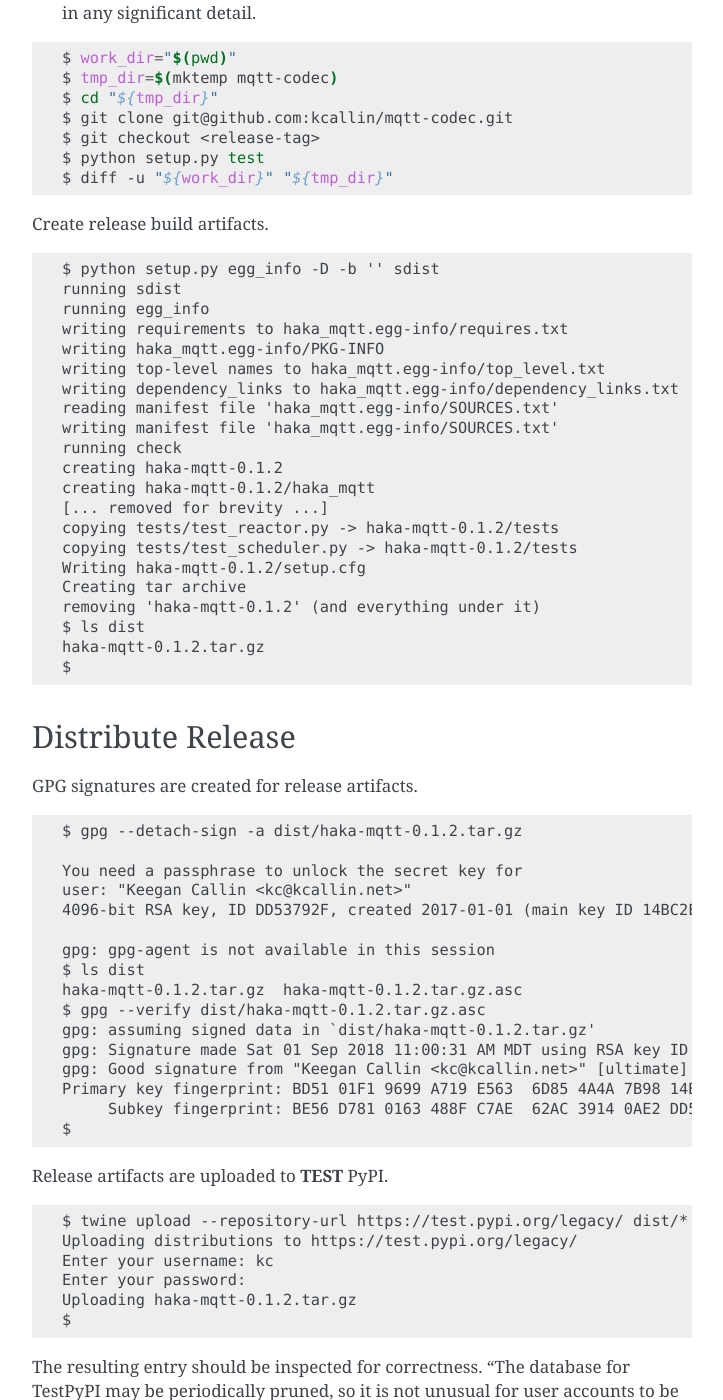
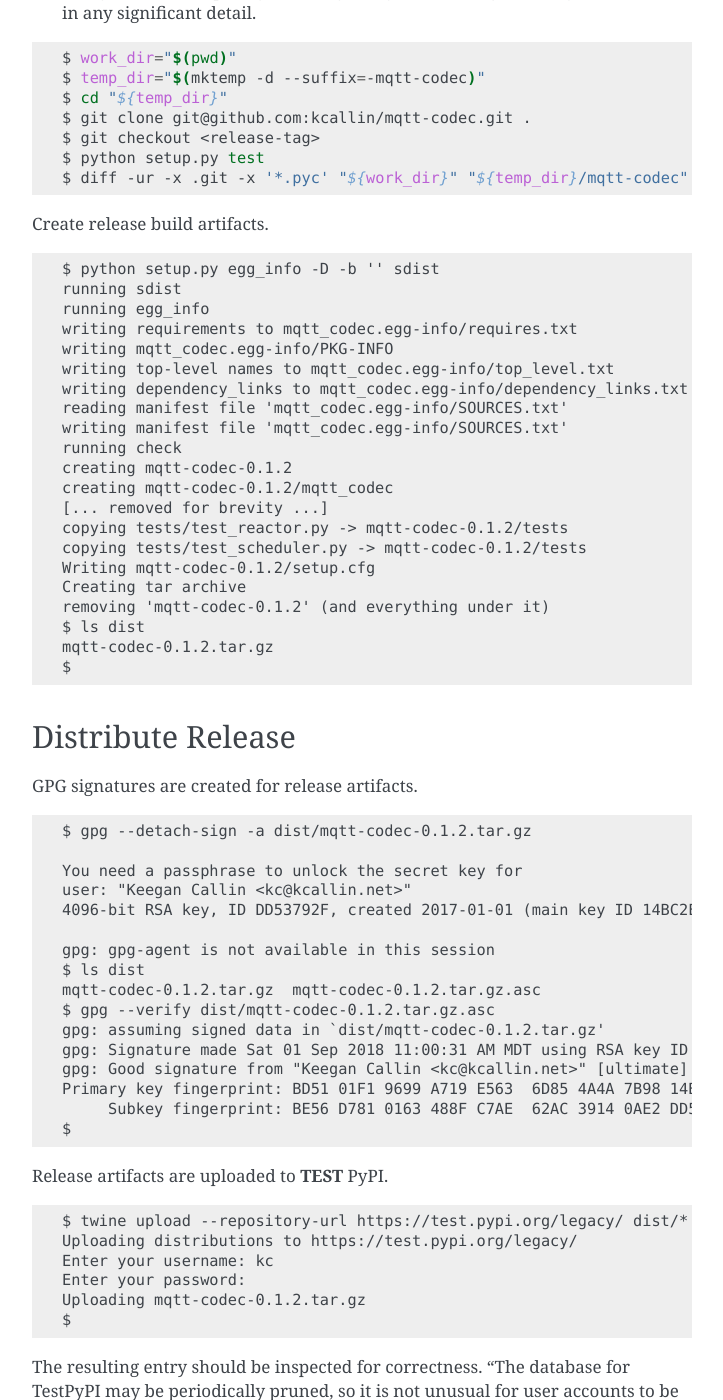
Before and after one commit to kcallin/mqtt-codec, a Sphinx documentation site: the page built from doc/source/admin.rst, in a window 1280 px wide and 1400 px high, scrolled down 1231 px. Shown: the whole window, without its empty margins (388-1111 px from the left). Built offline with Sphinx 7.4.7, drawn with Linux system fonts in a browser that asks for light colours; some of the changed text lies outside the part shown.

Commit message:
Removed incorrect references to haka.
Signed-off-by: Keegan Callin <kc@kcallin.net>

```diff
--- a/doc/source/admin.rst
+++ b/doc/source/admin.rst
@@ -67,12 +67,12 @@ changes.  To combat this:
 .. code-block:: bash
 
     $ work_dir="$(pwd)"
-    $ tmp_dir=$(mktemp mqtt-codec)
-    $ cd "${tmp_dir}"
-    $ git clone git@github.com:kcallin/mqtt-codec.git
+    $ temp_dir="$(mktemp -d --suffix=-mqtt-codec)"
+    $ cd "${temp_dir}"
+    $ git clone git@github.com:kcallin/mqtt-codec.git .
     $ git checkout <release-tag>
     $ python setup.py test
-    $ diff -u "${work_dir}" "${tmp_dir}"
+    $ diff -ur -x .git -x '*.pyc' "${work_dir}" "${temp_dir}/mqtt-codec"
 
 Create release build artifacts.
 
@@ -81,23 +81,23 @@ Create release build artifacts.
     $ python setup.py egg_info -D -b '' sdist
     running sdist
     running egg_info
-    writing requirements to haka_mqtt.egg-info/requires.txt
-    writing haka_mqtt.egg-info/PKG-INFO
-    writing top-level names to haka_mqtt.egg-info/top_level.txt
-    writing dependency_links to haka_mqtt.egg-info/dependency_links.txt
-    reading manifest file 'haka_mqtt.egg-info/SOURCES.txt'
-    writing manifest file 'haka_mqtt.egg-info/SOURCES.txt'
+    writing requirements to mqtt_codec.egg-info/requires.txt
+    writing mqtt_codec.egg-info/PKG-INFO
+    writing top-level names to mqtt_codec.egg-info/top_level.txt
+    writing dependency_links to mqtt_codec.egg-info/dependency_links.txt
+    reading manifest file 'mqtt_codec.egg-info/SOURCES.txt'
+    writing manifest file 'mqtt_codec.egg-info/SOURCES.txt'
     running check
-    creating haka-mqtt-0.1.2
-    creating haka-mqtt-0.1.2/haka_mqtt
+    creating mqtt-codec-0.1.2
+    creating mqtt-codec-0.1.2/mqtt_codec
     [... removed for brevity ...]
-    copying tests/test_reactor.py -> haka-mqtt-0.1.2/tests
-    copying tests/test_scheduler.py -> haka-mqtt-0.1.2/tests
-    Writing haka-mqtt-0.1.2/setup.cfg
+    copying tests/test_reactor.py -> mqtt-codec-0.1.2/tests
+    copying tests/test_scheduler.py -> mqtt-codec-0.1.2/tests
+    Writing mqtt-codec-0.1.2/setup.cfg
     Creating tar archive
-    removing 'haka-mqtt-0.1.2' (and everything under it)
+    removing 'mqtt-codec-0.1.2' (and everything under it)
     $ ls dist
-    haka-mqtt-0.1.2.tar.gz
+    mqtt-codec-0.1.2.tar.gz
     $
 
 Distribute Release
@@ -107,7 +107,7 @@ GPG signatures are created for release artifacts.
 
 .. code-block:: none
 
-    $ gpg --detach-sign -a dist/haka-mqtt-0.1.2.tar.gz
+    $ gpg --detach-sign -a dist/mqtt-codec-0.1.2.tar.gz
 
     You need a passphrase to unlock the secret key for
     user: "Keegan Callin <kc@kcallin.net>"
@@ -115,9 +115,9 @@ GPG signatures are created for release artifacts.
 
     gpg: gpg-agent is not available in this session
     $ ls dist
-    haka-mqtt-0.1.2.tar.gz  haka-mqtt-0.1.2.tar.gz.asc
-    $ gpg --verify dist/haka-mqtt-0.1.2.tar.gz.asc
-    gpg: assuming signed data in `dist/haka-mqtt-0.1.2.tar.gz'
+    mqtt-codec-0.1.2.tar.gz  mqtt-codec-0.1.2.tar.gz.asc
+    $ gpg --verify dist/mqtt-codec-0.1.2.tar.gz.asc
+    gpg: assuming signed data in `dist/mqtt-codec-0.1.2.tar.gz'
     gpg: Signature made Sat 01 Sep 2018 11:00:31 AM MDT using RSA key ID DD53792F
     gpg: Good signature from "Keegan Callin <kc@kcallin.net>" [ultimate]
     Primary key fingerprint: BD51 01F1 9699 A719 E563  6D85 4A4A 7B98 14BC 2EFF
@@ -132,7 +132,7 @@ Release artifacts are uploaded to **TEST** PyPI.
     Uploading distributions to https://test.pypi.org/legacy/
     Enter your username: kc
     Enter your password:
-    Uploading haka-mqtt-0.1.2.tar.gz
+    Uploading mqtt-codec-0.1.2.tar.gz
     $
 
 
```
Also changed, not shown: other parts of doc/source/admin.rst (+10 -1 lines), doc/source/developer_guide.rst (+14 -14 lines).
